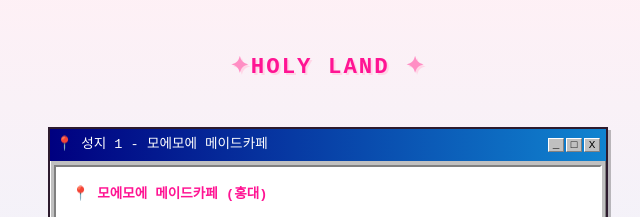
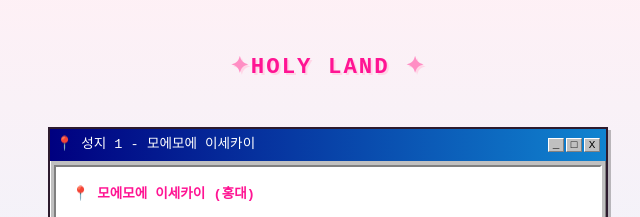
Before and after one commit to hellosunghyun/blake.fan, a website: page public/index.html in a window 1280 px wide. Shown: the part 2840-3057 px from the top of the page, 312-952 px from the left. Drawn offline with Linux system fonts and the light colour scheme; no server answers; a small style sheet from the web is missing.

Commit message:
fix: 모에모에 메이드 카페 -> 모에모에 이세카이

```diff
--- a/public/index.html
+++ b/public/index.html
@@ -1141,7 +1141,7 @@ footer a {
 
     <div class="win98-window reveal">
       <div class="win98-titlebar">
-        <span>📍 성지 1 - 모에모에 메이드카페</span>
+        <span>📍 성지 1 - 모에모에 이세카이</span>
         <div class="win98-titlebar-btns">
           <button>_</button>
           <button>□</button>
@@ -1149,7 +1149,7 @@ footer a {
         </div>
       </div>
       <div class="win98-body">
-        <h3>📍 모에모에 메이드카페 (홍대)</h3>
+        <h3>📍 모에모에 이세카이 (홍대)</h3>
         <p>블레이크가 '모에모에 큥'을 외치며 수치심과 싸워 이긴 그곳! 오므라이스 케첩 아트로 전설의 포켓몬(디아루가)을 그리려다 실패한 전설의 주방이 있는 장소입니다.</p>
         <div class="mission-box">
           <strong>🎮 덕질 미션</strong>
```
